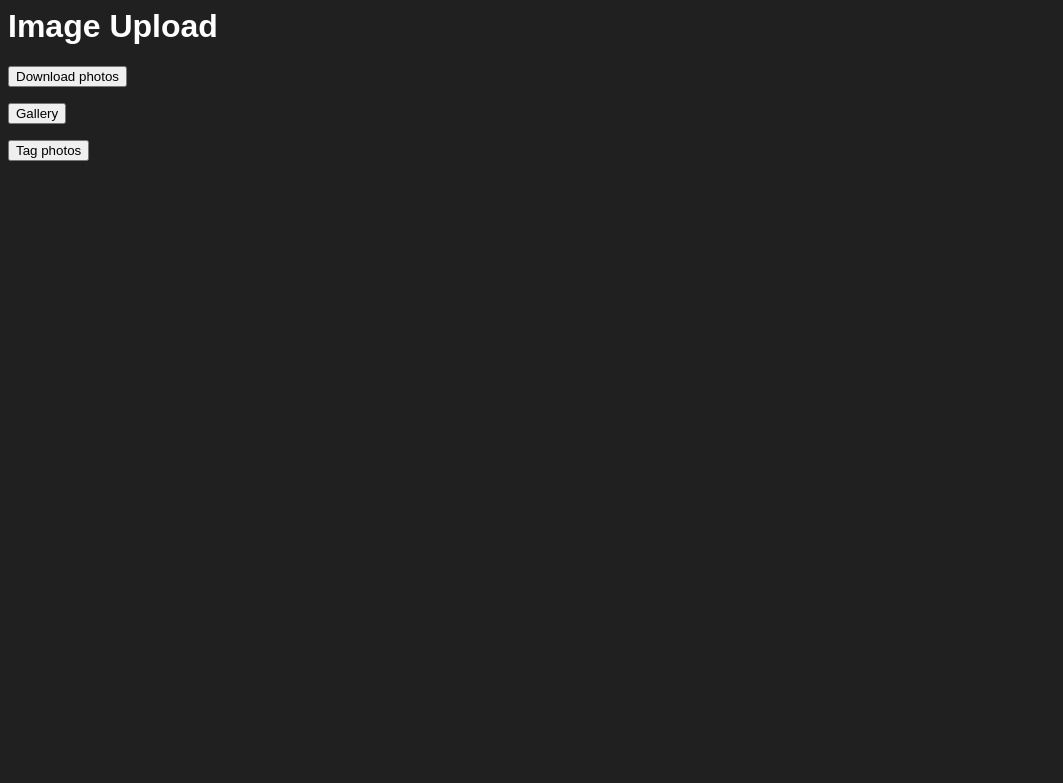
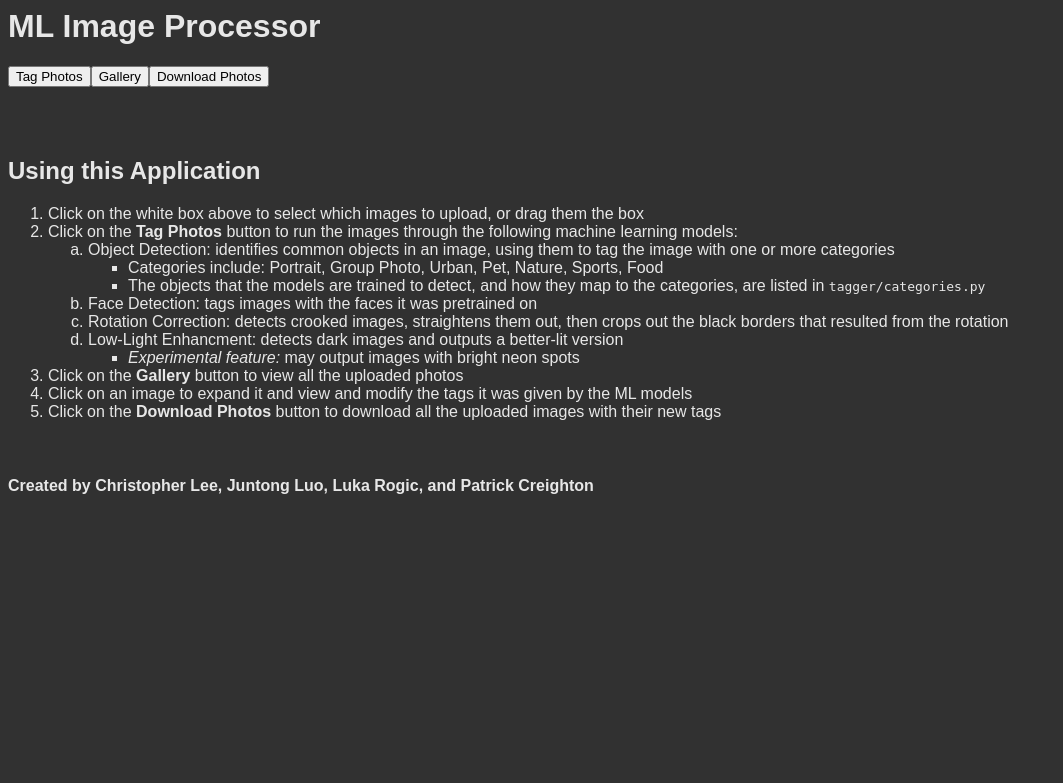
Before and after one commit to patrick-5546/ML-Image-Processor, a Flask app: page / in a window 1280 px wide. Shown: the top 783 px of the page, without its empty margins (0-1063 px from the left). Run offline with Flask 2, Linux system fonts and the light colour scheme; parts of the project's set-up code (start-up, migrations or seed data) failed here and were passed over; some libraries are stand-ins or nearby versions.

Commit message:
updated homepage

```diff
--- a/templates/main.html
+++ b/templates/main.html
@@ -2,22 +2,58 @@
   <head>
     <style>
       body {font-family: Arial, Helvetica, sans-serif;}
+      form.inline { float:left; }
+      .clearBoth { clear:both; }
     </style>
-    <title>Image Upload</title>
+    <title>ML Image Processor</title>
     <link rel="stylesheet" href="https://cdnjs.cloudflare.com/ajax/libs/dropzone/5.7.1/min/dropzone.min.css">
   </head>
-  <body style="background-color:#202020;">
-    <h1 style="color:white">Image Upload</h1>
+  <body style="background-color:#313131;">
+    <h1 style="color:rgba(255, 255, 255, 0.888)">ML Image Processor</h1>
+
+    <form class="inline" action="{{ url_for('tag_photos') }}">
+      <input type="submit" value="Tag Photos">
+    </form>
+    <form class="inline" action="{{ url_for('gallery') }}">
+      <input type="submit" value="Gallery">
+    </form>
+    <form class="inline" action="{{ url_for('zip_and_download') }}" method="get">
+      <input type="submit" value="Download Photos">
+    </form>
+    <br class="clearBoth" />
+
     <form action="{{ url_for('upload_files') }}" class="dropzone"></form>
     <script src="https://cdnjs.cloudflare.com/ajax/libs/dropzone/5.7.1/min/dropzone.min.js"></script>
-    <form action="{{ url_for('zip_and_download') }}" method="get">
-      <input type="submit" value="Download photos">
-    </form>
-    <form action="{{ url_for('gallery') }}">
-      <input type="submit" value="Gallery">
-    </form>
-    <form action="{{ url_for('tag_photos') }}">
-      <input type="submit" value="Tag photos">
-    </form>
+    <br class="clearBoth" />
+
+    <h2 style="color:rgba(255, 255, 255, 0.888)">Using this Application</h1>
+    <ol style="color:rgba(255, 255, 255, 0.888)">
+      <li>Click on the white box above to select which images to upload, or drag them the box</li>
+      <li>Click on the <b>Tag Photos</b> button to run the images through the following machine learning models:
+        <ol type="a">
+          <li>Object Detection: identifies common objects in an image, using them to tag the image with
+            one or more categories
+            <ul>
+              <li> Categories include: Portrait, Group Photo, Urban, Pet, Nature, Sports, Food</li>
+              <li>The objects that the models are trained to detect, and how they map to the categories,
+                are listed in <code>tagger/categories.py</code></li>
+            </ul>
+          </li>
+          <li>Face Detection: tags images with the faces it was pretrained on</li>
+          <li>Rotation Correction: detects crooked images, straightens them out, then crops out the black borders
+            that resulted from the rotation</li>
+          <li>Low-Light Enhancment: detects dark images and outputs a better-lit version
+            <ul><li><i>Experimental feature:</i> may output images with bright neon spots</li></ul>
+          </li>
+        </ol>
+      </li>
+      <li>Click on the <b>Gallery</b> button to view all the uploaded photos
+      <li>Click on an image to expand it and view and modify the tags it was given by the ML models</li>
+      </li>
+      <li>Click on the <b>Download Photos</b> button to download all the uploaded images with their new tags</li>
+    </ol>
+    <br class="clearBoth" />
+
+    <h4 style="color:rgba(255, 255, 255, 0.888)">Created by Christopher Lee, Juntong Luo, Luka Rogic, and Patrick Creighton</h1>
   </body>
 </html>
```
